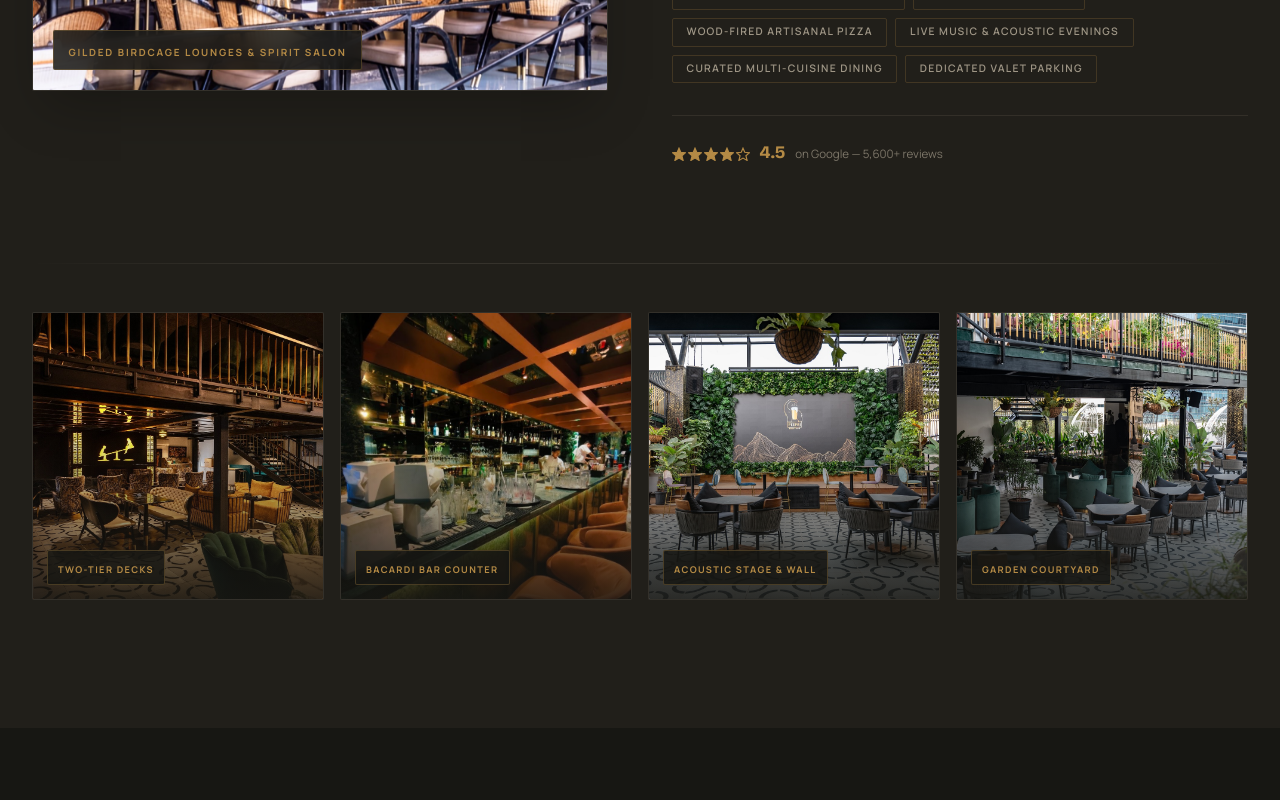
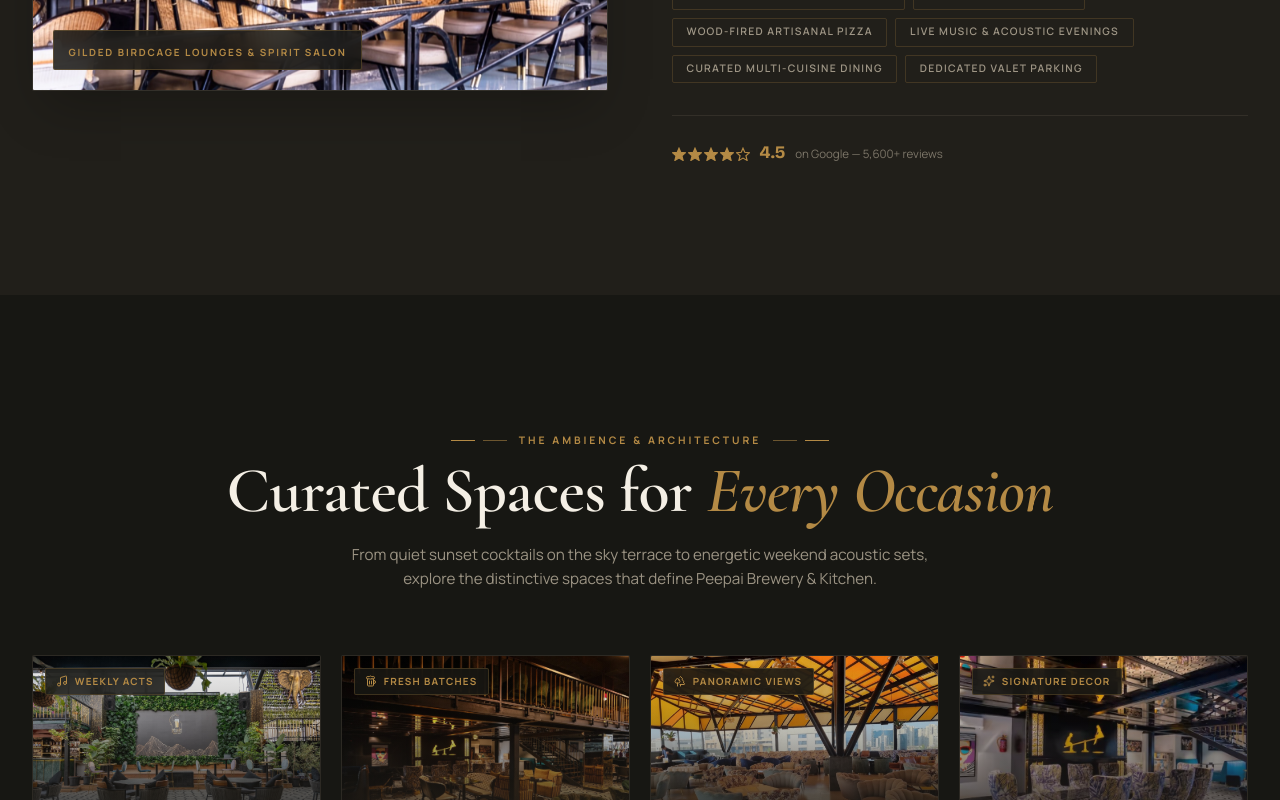
Before and after one commit to Tarun4201/peepai-project, a React (Vite) app: page / in a window 1280 px wide. Shown: the part 1540-2340 px from the top of the page. Built offline with nearby package versions, Linux system fonts and the light colour scheme.

Commit message:
Remove 4-photo panoramic strip from Our Story section as requested

```diff
--- a/src/components/sections/Welcome.tsx
+++ b/src/components/sections/Welcome.tsx
@@ -27,8 +27,8 @@ export function Welcome({ config }: Props) {
       style={{ background: 'var(--color-bg-warm)' }}
     >
       <div className="container-xl">
-        {/* ── Top: Label + Photo collage row ── */}
-        <div className="grid grid-cols-1 lg:grid-cols-2 gap-10 lg:gap-16 items-center mb-16 lg:mb-24">
+        {/* ── Label + Photo story row ── */}
+        <div className="grid grid-cols-1 lg:grid-cols-2 gap-10 lg:gap-16 items-center">
 
           {/* Left: full-bleed photo with editorial frame */}
           <div className="reveal-left" style={{ transitionDelay: '0.05s' }}>
@@ -152,70 +152,6 @@ export function Welcome({ config }: Props) {
             </div>
           </div>
         </div>
-
-        {/* ── Bottom: panoramic photo strip of real ambience (4K & neatly cropped) ── */}
-        <div className="divider mb-12" />
-        <div className="reveal grid grid-cols-2 md:grid-cols-4 gap-3 sm:gap-4">
-          {[
-            { src: 'ambience6.jpg', label: 'Two-Tier Decks', pos: 'center 40%' },
-            { src: 'ambience1.jpg', label: 'Bacardi Bar Counter', pos: 'center 35%' },
-            { src: 'ambience4.jpg', label: 'Acoustic Stage & Wall', pos: 'center center' },
-            { src: 'ambience7.jpg', label: 'Garden Courtyard', pos: 'center 45%' },
-          ].map(photo => (
-            <div
-              key={photo.src}
-              className="relative h-44 sm:h-60 lg:h-72 overflow-hidden rounded-[2px] group border border-[rgba(200,189,170,0.12)] bg-[#1e1c18]"
-            >
-              <img
-                src={`/photos/${photo.src}`}
-                alt={photo.label}
-                style={{
-                  width: '100%',
-                  height: '100%',
-                  objectFit: 'cover',
-                  objectPosition: photo.pos,
-                  transition: 'transform 0.8s cubic-bezier(0.16,1,0.3,1)',
-                }}
-                loading="lazy"
-                onMouseEnter={e => (e.currentTarget.style.transform = 'scale(1.06)')}
-                onMouseLeave={e => (e.currentTarget.style.transform = 'scale(1)')}
-              />
-              <div
-                style={{
-                  position: 'absolute',
-                  inset: 0,
-                  background:
-                    'linear-gradient(to top, rgba(23,23,19,0.85) 0%, transparent 60%)',
-                  pointerEvents: 'none',
-                }}
-              />
-              <div
-                style={{
-                  position: 'absolute',
-                  bottom: '0.85rem',
-                  left: '0.85rem',
-                  padding: '0.3rem 0.65rem',
-                  background: 'rgba(23,23,19,0.85)',
-                  border: '1px solid rgba(180,138,69,0.3)',
-                  borderRadius: '2px',
-                }}
-              >
-                <span
-                  style={{
-                    fontFamily: 'Manrope, sans-serif',
-                    fontSize: '0.58rem',
-                    letterSpacing: '0.15em',
-                    textTransform: 'uppercase',
-                    color: '#B48A45',
-                    fontWeight: 700,
-                  }}
-                >
-                  {photo.label}
-                </span>
-              </div>
-            </div>
-          ))}
-        </div>
       </div>
     </section>
   )
```
